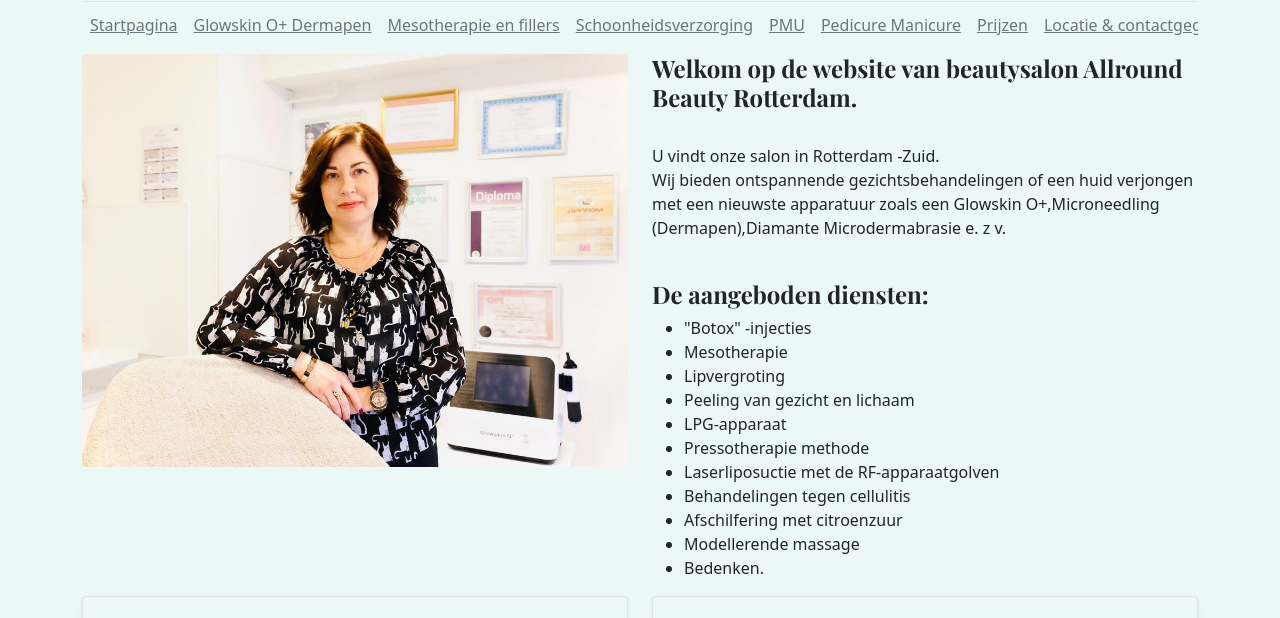
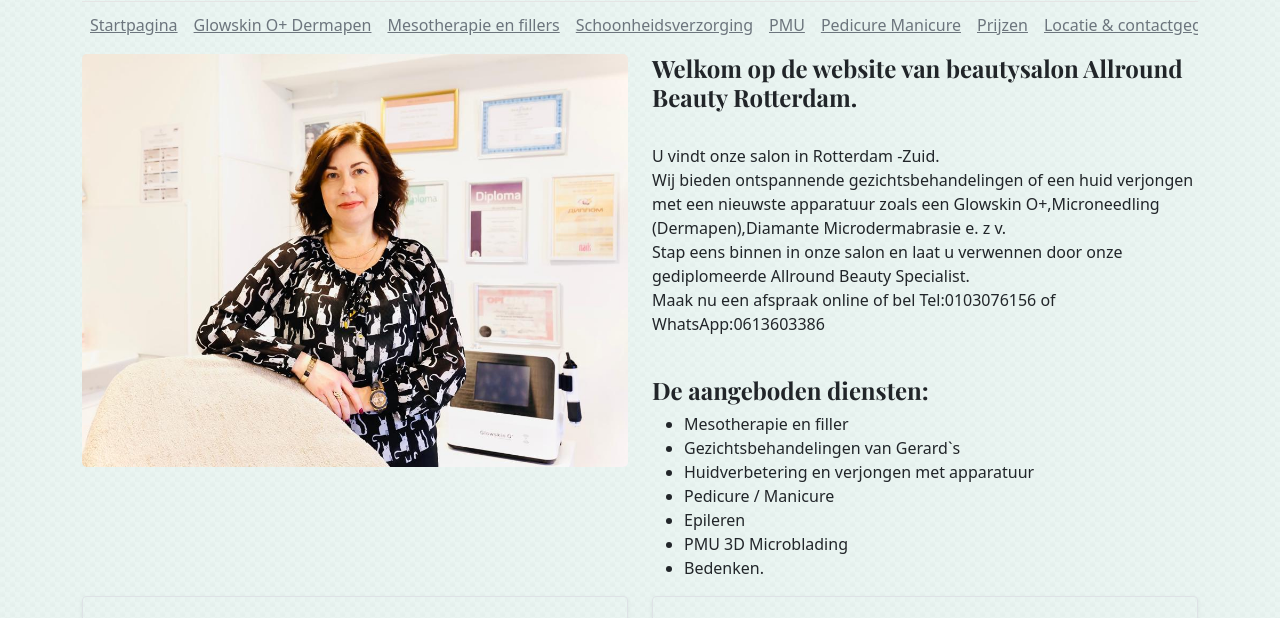
Before and after one commit to abrotterdam/abrotterdam.github.io, a plain HTML site: page index.html in a window 1280 px wide. Shown: the part 103-721 px from the top of the page. Drawn offline with nearby package versions, Linux system fonts and the light colour scheme.

Commit message:
add en update

```diff
--- a/index.html
+++ b/index.html
@@ -40,7 +40,7 @@
     <!-- Custom styles for this template -->
     <link href="blog.css" rel="stylesheet">
   </head>
-  <body style=" background-color: rgba(76,193,164,0.1);">
+  <body style=" background-color: rgba(76,193,164,0.1);background-image: url(background81.png?1610473748);">
 
 <div class="container" >
   <header class="blog-header py-3">
@@ -108,22 +108,23 @@
 				</div>
 				<div class="col-md-6">
 				<h4><font style="vertical-align: inherit;"><font style="vertical-align: inherit;">Welkom op de website van beautysalon Allround Beauty Rotterdam.</font></font></h4>
-				    <p><br> U vindt onze salon in Rotterdam -Zuid.<br>Wij bieden ontspannende gezichtsbehandelingen of een huid verjongen met een nieuwste apparatuur zoals een Glowskin O+,Microneedling (Dermapen),Diamante Microdermabrasie e. z v.</p>
+				    <p><br> U vindt onze salon in Rotterdam -Zuid.<br>Wij bieden ontspannende gezichtsbehandelingen of een huid verjongen met een nieuwste apparatuur zoals een Glowskin O+,Microneedling (Dermapen),Diamante Microdermabrasie e. z v.<br>Stap eens binnen in onze salon en laat u verwennen door onze gediplomeerde Allround Beauty Specialist.<br>
+Maak nu een afspraak online of bel Tel:0103076156 of WhatsApp:0613603386</p>
 				    <br>
 					<h4><font style="vertical-align: inherit;"><font style="vertical-align: inherit;">De aangeboden diensten:</font></font></h4>
 					<ul class="expBlock">
-						<li class="arrow2" "=""><font style="vertical-align: inherit;"><font style="vertical-align: inherit;">"Botox" -injecties
-						</font></font></li><li class="arrow2" "=""><font style="vertical-align: inherit;"><font style="vertical-align: inherit;">Mesotherapie
-						</font></font></li><li class="arrow2" "=""><font style="vertical-align: inherit;"><font style="vertical-align: inherit;">Lipvergroting
-						</font></font></li><li class="arrow2" "=""><font style="vertical-align: inherit;"><font style="vertical-align: inherit;">Peeling van gezicht en lichaam
-						</font></font></li><li class="arrow2" "=""><font style="vertical-align: inherit;"><font style="vertical-align: inherit;">LPG-apparaat
-						</font></font></li><li class="arrow2" "=""><font style="vertical-align: inherit;"><font style="vertical-align: inherit;">Pressotherapie methode
-						</font></font></li><li class="arrow2" "=""><font style="vertical-align: inherit;"><font style="vertical-align: inherit;">Laserliposuctie met de RF-apparaatgolven
-						</font></font></li><li class="arrow2" "=""><font style="vertical-align: inherit;"><font style="vertical-align: inherit;">Behandelingen tegen cellulitis
-						</font></font></li><li class="arrow2" "=""><font style="vertical-align: inherit;"><font style="vertical-align: inherit;">Afschilfering met citroenzuur
-						</font></font></li><li class="arrow2" "=""><font style="vertical-align: inherit;"><font style="vertical-align: inherit;">Modellerende massage
-						</font></font></li><li class="arrow2" "=""><font style="vertical-align: inherit;"><font style="vertical-align: inherit;">Bedenken.
-					</font></font></li></ul>
+						<li class="arrow2" "=""><font style="vertical-align: inherit;"><font style="vertical-align: inherit;">Mesotherapie en filler
+						</font></font></li><li class="arrow2" "=""><font style="vertical-align: inherit;"><font style="vertical-align: inherit;">Gezichtsbehandelingen van Gerard`s
+						</font></font></li><li class="arrow2" "=""><font style="vertical-align: inherit;"><font style="vertical-align: inherit;">
+Huidverbetering en verjongen met apparatuur
+						</font></font></li><li class="arrow2" "=""><font style="vertical-align: inherit;"><font style="vertical-align: inherit;">Pedicure / Manicure
+						</font></font></li><li class="arrow2" "=""><font style="vertical-align: inherit;"><font style="vertical-align: inherit;">
+Epileren
+						</font></font></li><li class="arrow2" "=""><font style="vertical-align: inherit;"><font style="vertical-align: inherit;">
+PMU 3D Microblading
+						<li class="arrow2" "=""><font style="vertical-align: inherit;"><font style="vertical-align: inherit;">
+Bedenken.
+						</ul>
 
 
 				</div>
```
Also changed, not shown: background81.png (added).
